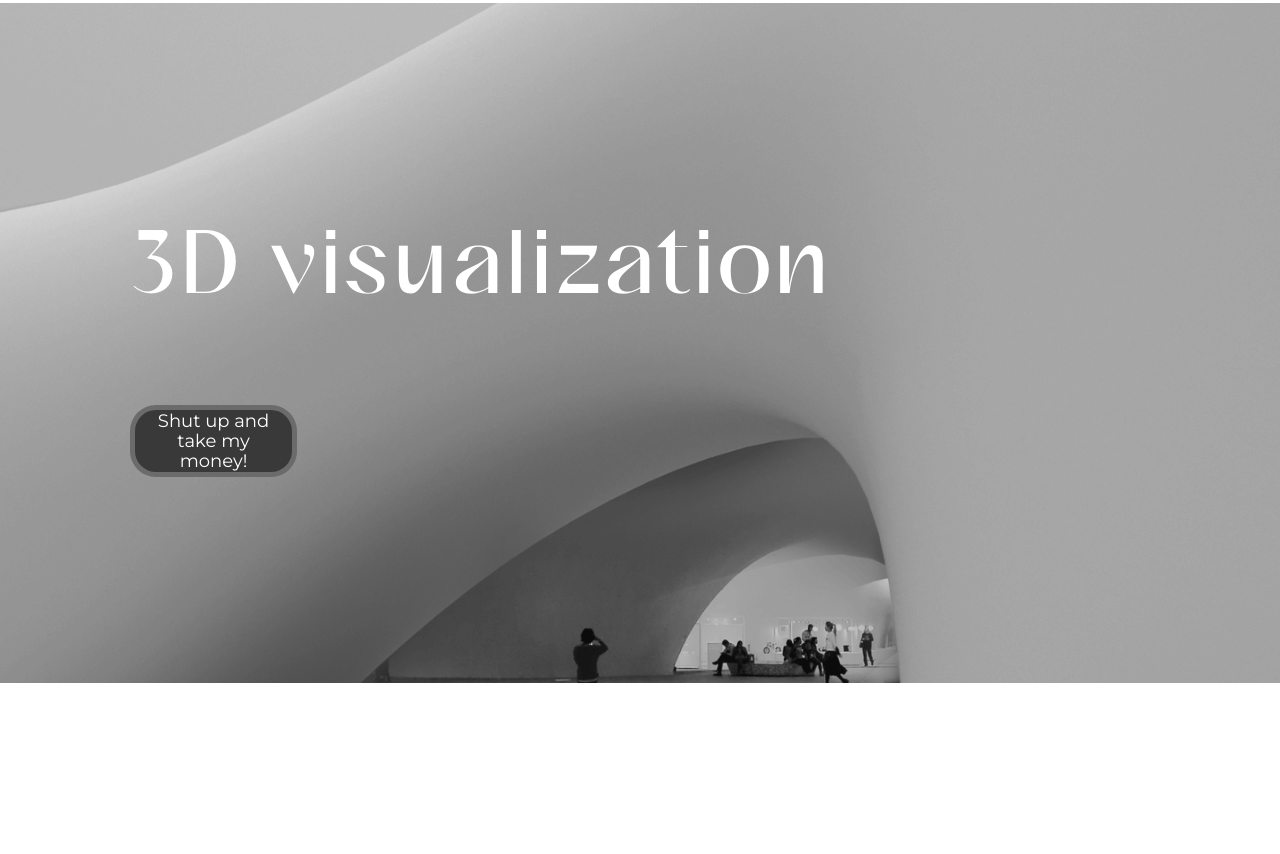
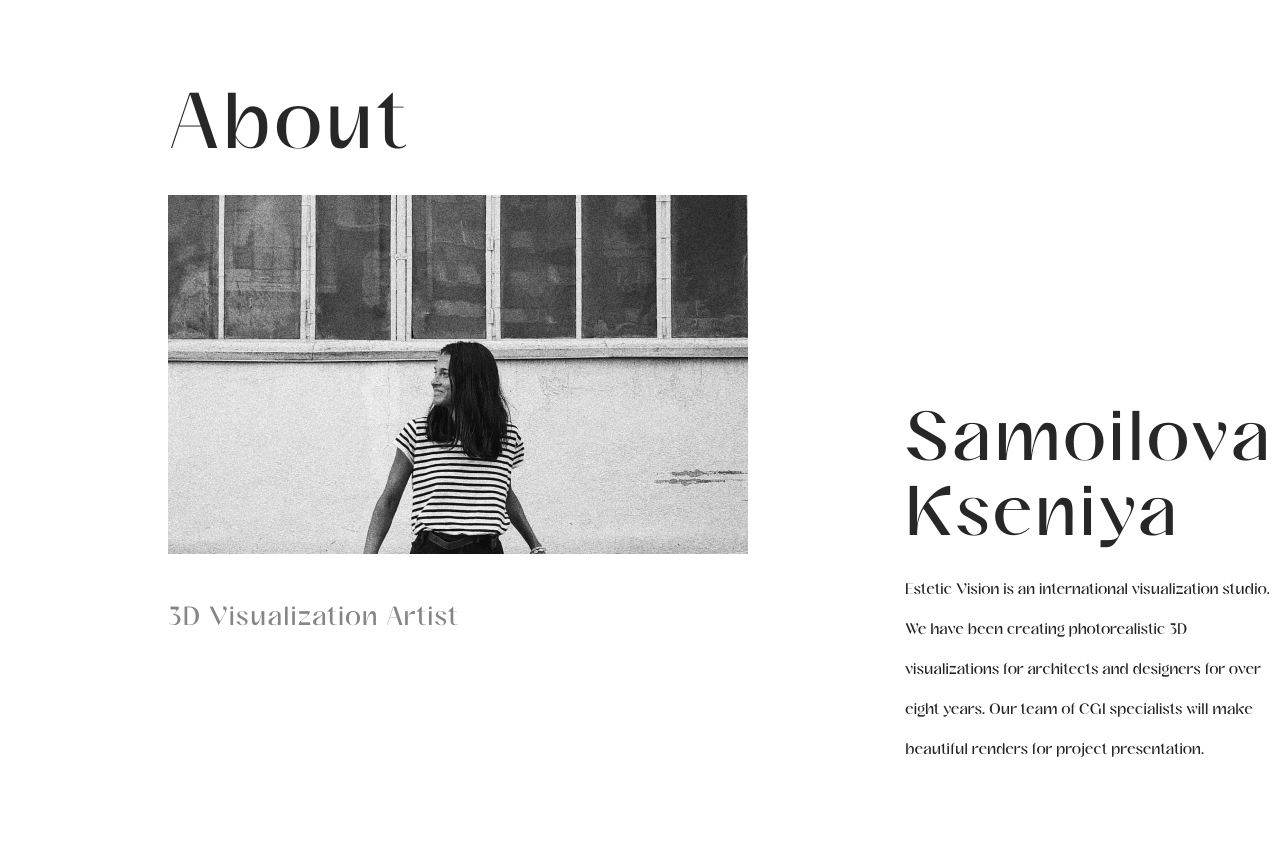
Before and after one commit to beardy-raccoon/SamoilovaRender, a plain HTML site: page index.html in a window 1280 px wide. Shown: the part 814-1668 px from the top of the page. Before the commit the page ends 1497 px from the top, so only its background shows below. Drawn offline with Linux system fonts and the light colour scheme.

Commit message:
feature: add section about

```diff
--- /dev/null
+++ b/blocks/about/__caption/about__caption.css
@@ -0,0 +1,7 @@
+.about__caption {
+  font-weight: 500;
+  font-size: 24px;
+  line-height: 120px;
+  letter-spacing: 0.03em;
+  color: #858585;
+}
--- /dev/null
+++ b/blocks/about/__heading/about__heading.css
@@ -0,0 +1,7 @@
+.about__heading {
+  margin: 0;
+  font-weight: 500;
+  font-size: 64px;
+  line-height: 75px;
+  letter-spacing: 0.03em;
+}
--- /dev/null
+++ b/blocks/about/__paragraph/about__paragraph.css
@@ -0,0 +1,8 @@
+.about__paragraph {
+  margin: 22px 0 0;
+  font-weight: 500;
+  font-size: 14px;
+  line-height: 40px;
+  letter-spacing: -0.02em;
+  color: #232323;
+}
--- /dev/null
+++ b/blocks/about/__summary/about__summary.css
@@ -0,0 +1,3 @@
+.about__summary {
+  margin: 414px 130px 68px 117px;
+}
--- /dev/null
+++ b/blocks/about/__title-wrap/about__title-wrap.css
@@ -0,0 +1,4 @@
+.about__title-wrap {
+max-width: 840px;
+margin-left: 128px;
+}
--- /dev/null
+++ b/blocks/about/__title/about__title.css
@@ -0,0 +1,8 @@
+.about__title {
+  font-weight: 500;
+  font-size: 72px;
+  line-height: 120px;
+  letter-spacing: 0.03em;
+  margin: 76px auto 0;
+  max-width: 580px;
+}
--- /dev/null
+++ b/blocks/about/about.css
@@ -0,0 +1,3 @@
+.about {
+  display: flex;
+}
--- a/index.html
+++ b/index.html
@@ -38,7 +38,24 @@
           </div>
         </div>
       </section>
-      <section class="intro intro_clone" id="about">
+
+      <section class="about" id="about">
+        <div class="about__title-wrap">
+          <h2 class="about__title">About</h2>
+          <figure class="about__figure">
+            <img src="./images/about-samoilova.png" class="about__image" alt="Ksenia photo">
+            <figcaption class="about__caption">3D Visualization Artist</figcaption>
+          </figure>
+        </div>
+        <div class="about__summary">
+          <h2 class="about__heading">Samoilova Kseniya</h2>
+          <p class="about__paragraph">Estetic Vision is an international visualization studio. We have been creating
+            photorealistic 3D visualizations for architects and designers for over eight years. Our team of CGI
+            specialists will make beautiful renders for project presentation.</p>
+        </div>
+      </section>
+
+      <section class="intro intro_clone">
         <div class="intro__media intro__media_clone">
           <div class="intro__title-wrap">
             <h1 class="intro__title">3D visualization</h1>
@@ -46,7 +63,7 @@
           </div>
         </div>
       </section>
-      <section class="about"></section>
+
       <section class="portfolio"></section>
       <section class="coloboration"></section>
     </main>
--- a/pages/index.css
+++ b/pages/index.css
@@ -13,3 +13,12 @@
 @import url(../blocks/intro/__title/intro__title.css);
 @import url(../blocks/intro/__title-wrap/intro__title-wrap.css);
 @import url(../blocks/intro/__form-open-button/intro__form-open-button.css);
+@import url(../blocks/about/about.css);
+@import url(../blocks/about/__title-wrap/about__title-wrap.css);
+@import url(../blocks/about/__title/about__title.css);
+@import url(../blocks/about/__figure/about__figure.css);
+@import url(../blocks/about/__image/about__image.css);
+@import url(../blocks/about/__caption/about__caption.css);
+@import url(../blocks/about/__summary/about__summary.css);
+@import url(../blocks/about/__heading/about__heading.css);
+@import url(../blocks/about/__paragraph/about__paragraph.css);
```
Also changed, not shown: blocks/about/__figure/about__figure.css (added), blocks/about/__image/about__image.css (added), images/Mask Group.png (added), images/about-samoilova.png (added).
